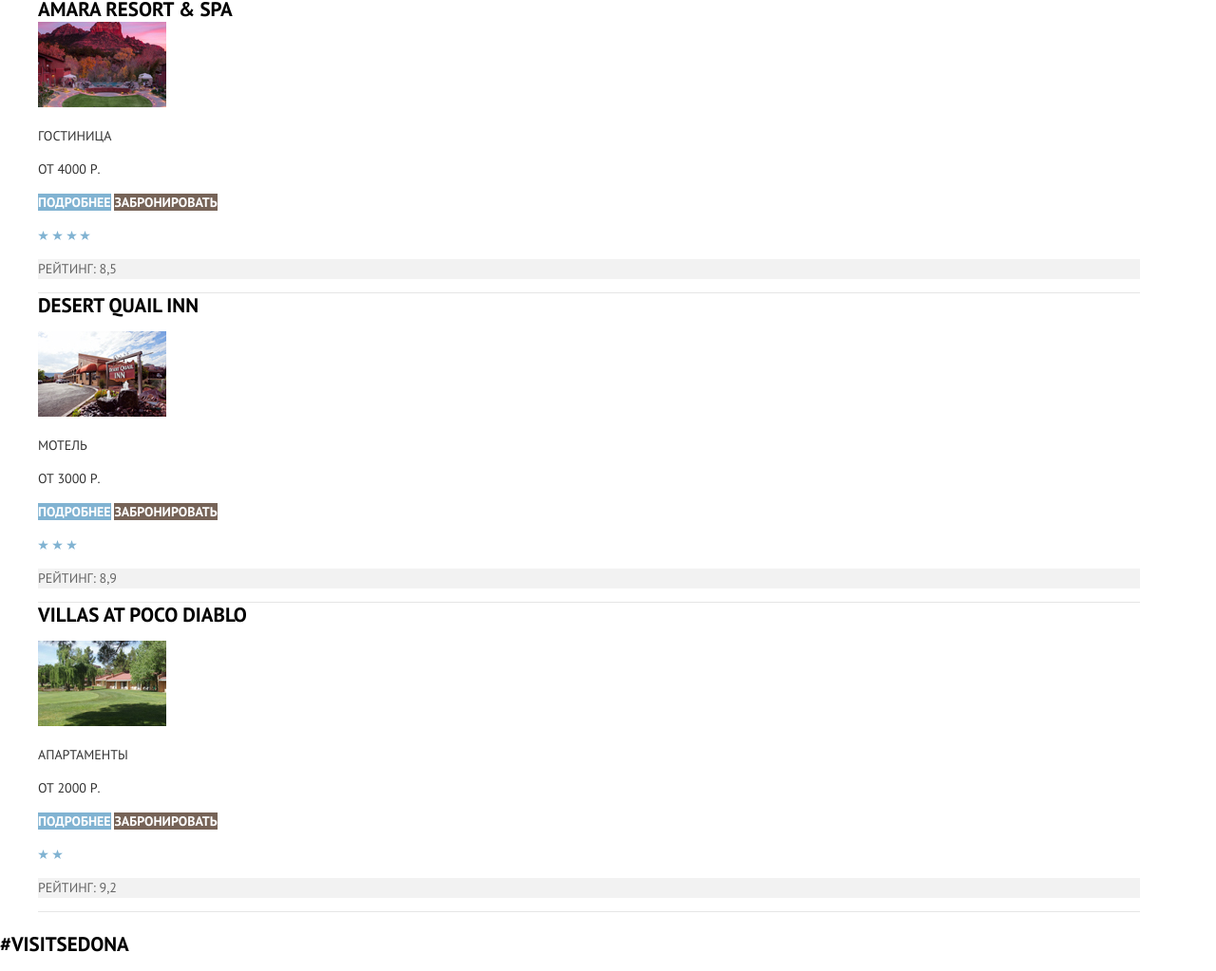
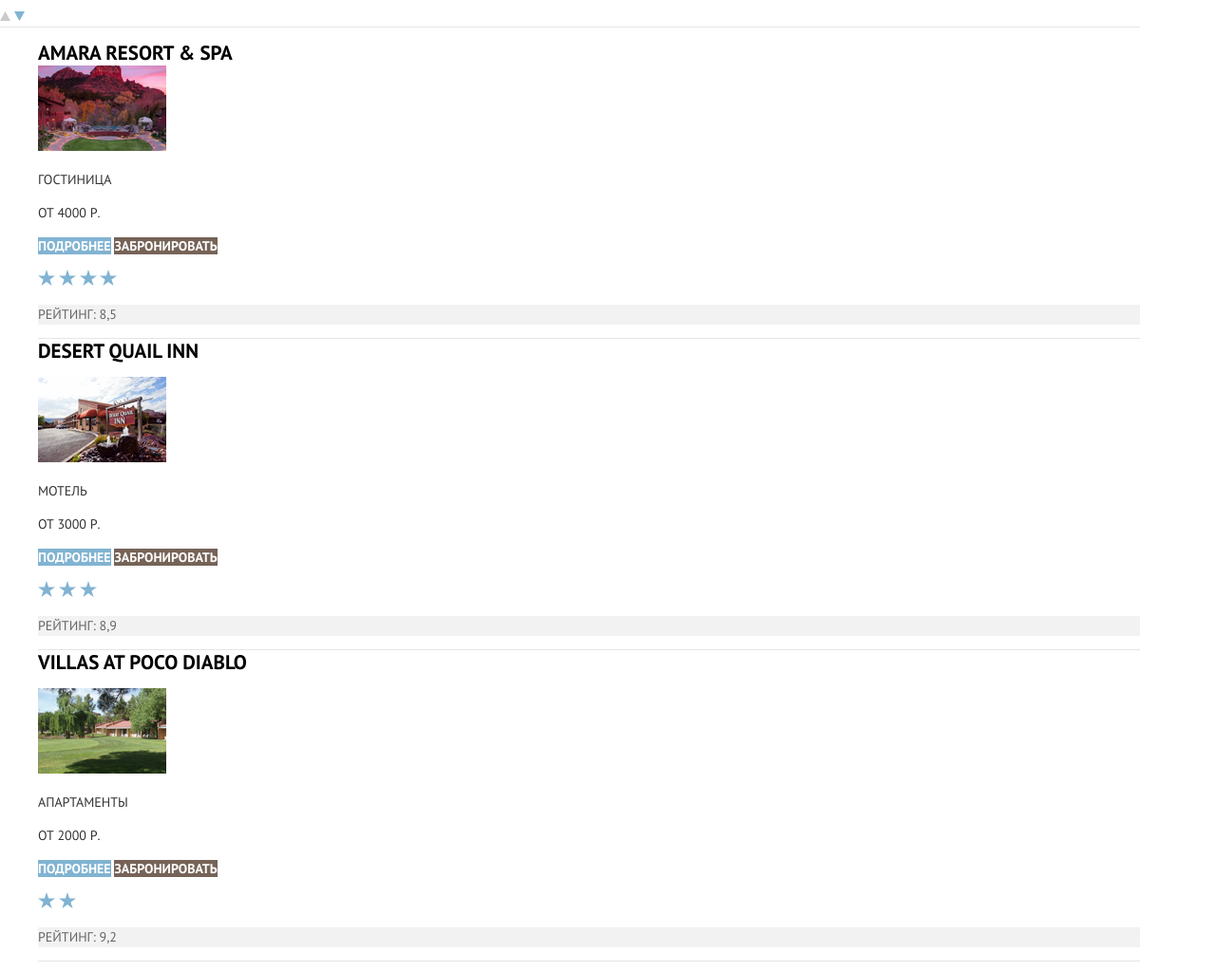
Before and after one commit to senykvolodya/1022815-sedona-26, a plain HTML site: page catalog.html in a window 1280 px wide. Shown: the part 681-1704 px from the top of the page at 95% size. Drawn offline with Linux system fonts and the light colour scheme.

Commit message:
bugs fixed

```diff
--- a/catalog.html
+++ b/catalog.html
@@ -23,7 +23,7 @@
       </a>
     </nav>
   </header>
-  <main>
+  <main class="catalog-container">
     <h1 class="visually-hidden">Гостиницы</h1>
     <section class="filters">
       <h2 class="visually-hidden">Поиск жилья</h2>
@@ -32,15 +32,15 @@
           <legend>Инфраструктура:</legend>
           <ul>
             <li class="filter-option">
-              <input class="" type="checkbox" name="swimming-pool" id="filter-swimming-pool" checked>
+              <input class="filter-checkbox" type="checkbox" name="swimming-pool" id="filter-swimming-pool" checked>
               <label for="filter-swimming-pool">Басейн</label>
             </li>
             <li class="filter-option">
-              <input class="" type="checkbox" name="parking" id="filter-parking">
+              <input class="filter-checkbox" type="checkbox" name="parking" id="filter-parking">
               <label for="filter-parking">Парковка</label>
             </li>
             <li class="filter-option">
-              <input class="" type="checkbox" name="Wi-fi" id="filter-Wi-fi">
+              <input class="filter-checkbox" type="checkbox" name="Wi-fi" id="filter-Wi-fi">
               <label for="filter-Wi-fi">Wi-fi</label>
             </li>
           </ul>
@@ -49,15 +49,15 @@
           <legend>Тип жилья:</legend>
           <ul>
             <li class="filter-option">
-              <input class="" type="checkbox" name="hotel" id="filter-hotel" checked>
+              <input class="filter-checkbox" type="checkbox" name="hotel" id="filter-hotel" checked>
               <label for="filter-hotel">Гостиница</label>
             </li>
             <li class="filter-option">
-              <input class="" type="checkbox" name="motel" id="filter-motel" checked>
+              <input class="filter-checkbox" type="checkbox" name="motel" id="filter-motel" checked>
               <label for="filter-motel">Мотель</label>
             </li>
             <li class="filter-option">
-              <input class="" type="checkbox" name="apartments" id="filter-apartments" checked>
+              <input class="filter-checkbox" type="checkbox" name="apartments" id="filter-apartments" checked>
               <label for="filter-apartments">Апартаменты</label>
             </li>
           </ul>
@@ -66,8 +66,10 @@
           <label>
             <span>Стоимость в сутки(р):</span>
           </label>
-          <input class="price-input" type="number" name="min-value" min="0" step="100" value="0">
-          <input class="price-input" type="number" name="max-value" min="0" step="100" value="3000">
+          <div class="price-input">
+            <input class="price-input-range" type="number" name="min-value" min="0" step="100" value="0">
+            <input class="price-input-range" type="number" name="max-value" min="0" step="100" value="3000">
+          </div>
           <!-- Здесь будет двойной ползунок -->
           <button class="button-show-up" type="submit">
             Показать
@@ -101,61 +103,73 @@
       <h2 class="visually-hidden">Список жилья</h2>
       <ul class="accommodation-list">
         <li class="accommodation-item">
+          <div class="accommodation-container">
             <a class="accommodation-header link" href="#">Amara Resort & Spa</a>
             <div class="accommodation-image image">
               <img src="img/hotel.jpg" width="135" height="90" alt="Фотография гостиницы">
             </div>
+            <div class="accommodation-details">
               <p class="accommodation-type">Гостиница</p>
               <p class="accommodation-price">От 4000 Р.</p>
-          <div>
+            </div>
+            <div class="accommodation-options">
               <a class="accommodation-info button-blue" href="#">Подробнее</a>
               <a class="accommodation-reserve button-brown" href="#">Забронировать</a>
             </div>
+          </div>
           <div class="accommodation-rating">
             <p class="rating-stars">
-              <img src="img/star.svg" width="11" height="10" alt="star">
-              <img src="img/star.svg" width="11" height="10" alt="star">
-              <img src="img/star.svg" width="11" height="10" alt="star">
-              <img src="img/star.svg" width="11" height="10" alt="star">
+              <img src="img/star.svg" width="18" height="17" alt="star">
+              <img src="img/star.svg" width="18" height="17" alt="star">
+              <img src="img/star.svg" width="18" height="17" alt="star">
+              <img src="img/star.svg" width="18" height="17" alt="star">
             </p>
             <p class="rating-mark">Рейтинг: 8,5</p>
           </div>
         </li>
         <li class="accommodation-item">
+          <div class="accommodation-container">
             <a class="accommodation-header link" href="#">Desert Quail Inn</a>
             <p class="accommodation-image image">
               <img src="img/motel.jpg" width="135" height="90" alt="Фотография мотеля">
             </p>
+            <div class="accommodation-details">
               <p class="accommodation-type">Мотель</p>
               <p class="accommodation-price">От 3000 Р.</p>
-          <div>
+            </div>
+            <div class="accommodation-options">
               <a class="accommodation-info button-blue" href="#">Подробнее</a>
               <a class="accommodation-reserve button-brown" href="#">Забронировать</a>
             </div>
+          </div>
           <div class="accommodation-rating">
             <p class="rating-stars">
-              <img src="img/star.svg" width="11" height="10" alt="star">
-              <img src="img/star.svg" width="11" height="10" alt="star">
-              <img src="img/star.svg" width="11" height="10" alt="star">
+              <img src="img/star.svg" width="18" height="17" alt="star">
+              <img src="img/star.svg" width="18" height="17" alt="star">
+              <img src="img/star.svg" width="18" height="17" alt="star">
             </p>
             <p class="rating-mark">Рейтинг: 8,9</p>
           </div>
         </li>
         <li class="accommodation-item">
+          <div class="accommodation-container">
             <a class="accommodation-header link" href="#">Villas at Poco Diablo</a>
             <p class="accommodation-image image">
               <img src="img/apartments.jpg" width="135" height="90" alt="Фотография апартаментов">
             </p>
+            <div class="accommodation-details">
               <p class="accommodation-type">Апартаменты</p>
               <p class="accommodation-price">От 2000 Р.</p>
-          <div>
+            </div>
+            <div class="accommodation-options">
               <a class="accommodation-info button-blue" href="#">Подробнее</a>
               <a class="accommodation-reserve button-brown" href="#">Забронировать</a>
             </div>
+          </div>
           <div class="accommodation-rating">
             <p class="rating-stars">
-              <img src="img/star.svg" width="11" height="10" alt="star">
-              <img src="img/star.svg" width="11" height="10" alt="star">
+              <img src="img/star.svg" width="18" height="17" alt="star">
+              <img src="img/star.svg" width="18" height="17" alt="star">
             </p>
             <p class="rating-mark">Рейтинг: 9,2</p>
           </div>
```
Lines whose indentation alone changed are shown as unchanged.
